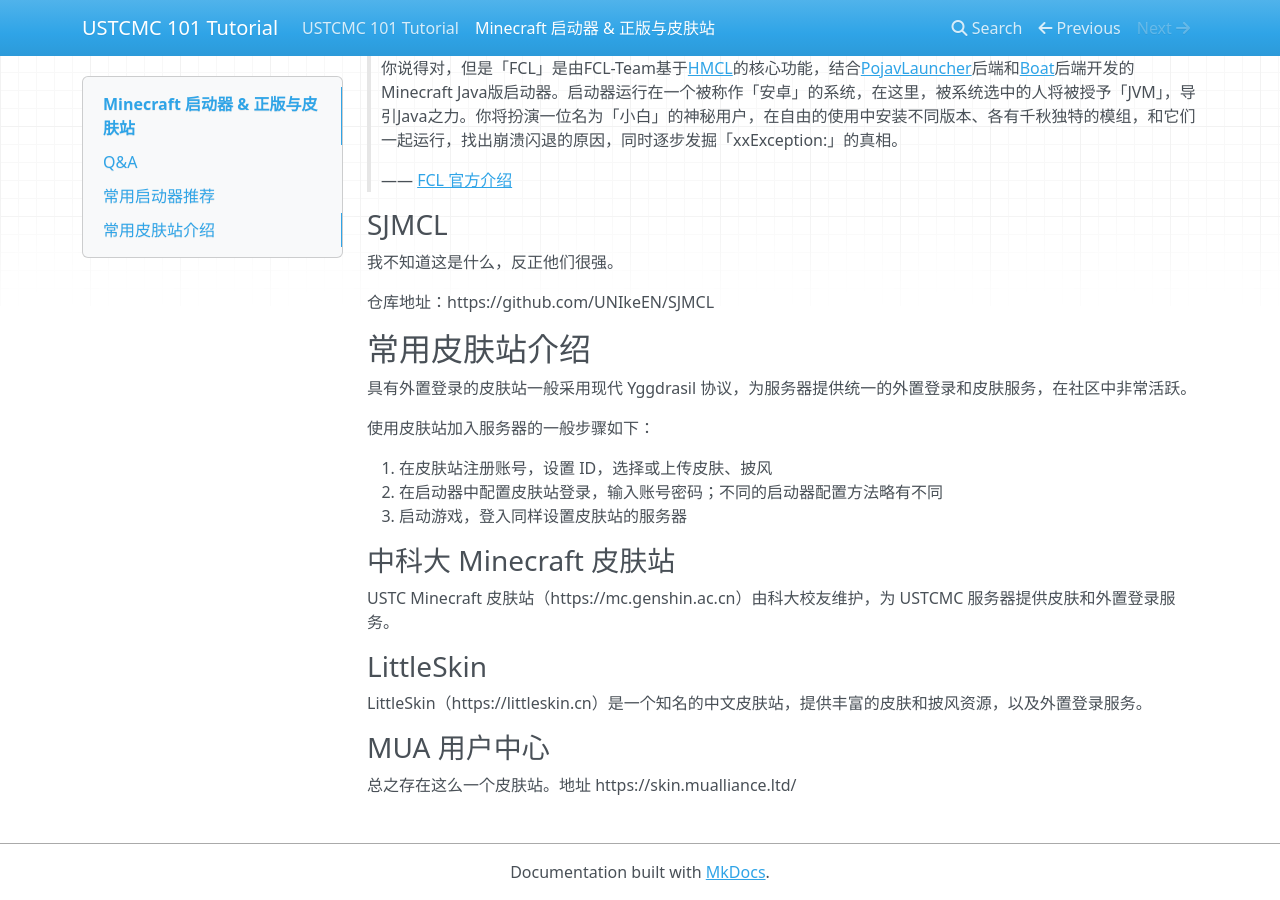
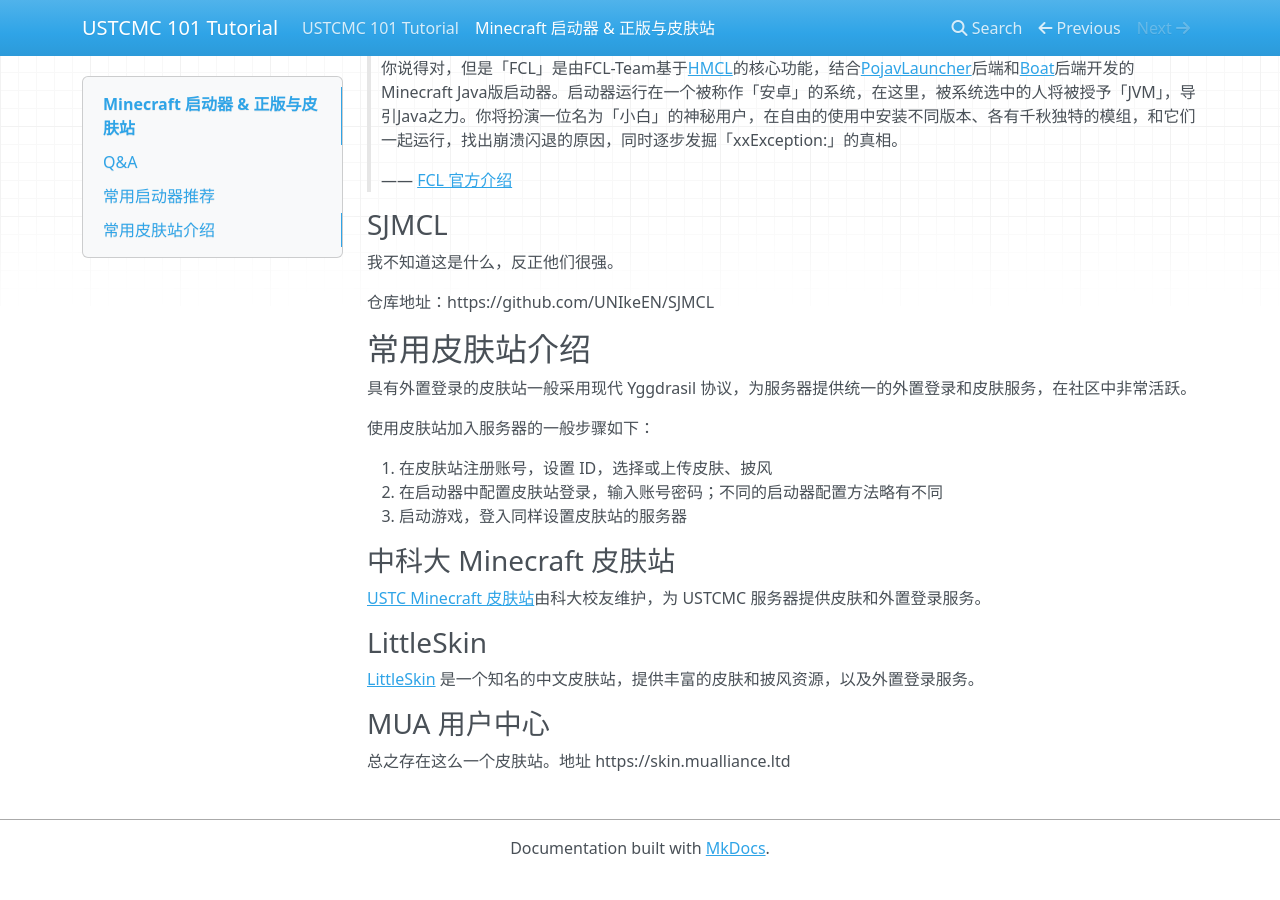
Before and after one commit to Miaoning-exe/USTCMC_mc101, an MkDocs documentation site: the page built from docs/launchers.md, in a window 1280 px wide and 900 px high, scrolled down 1160 px. Built offline with MkDocs 1.6.1, drawn with Linux system fonts in a browser that asks for light colours; nearby versions of some CDN libraries; after the commit the page ends 2036 px from its top, so only the background shows below that; some of the changed lines change nothing that is shown.

Commit message:
fix: links in skin server intro

```diff
--- a/docs/launchers.md
+++ b/docs/launchers.md
@@ -74,16 +74,16 @@
 
 ### 中科大 Minecraft 皮肤站
 
-USTC Minecraft 皮肤站（https://mc.genshin.ac.cn）由科大校友维护，为 USTCMC 服务器提供皮肤和外置登录服务。
+[USTC Minecraft 皮肤站](https://mc.genshin.ac.cn)由科大校友维护，为 USTCMC 服务器提供皮肤和外置登录服务。
 
 <!-- 图片样例 -->
 
 ### LittleSkin
 
-LittleSkin（https://littleskin.cn）是一个知名的中文皮肤站，提供丰富的皮肤和披风资源，以及外置登录服务。
+[LittleSkin](https://littleskin.cn) 是一个知名的中文皮肤站，提供丰富的皮肤和披风资源，以及外置登录服务。
 
 <!-- 图片样例 -->
 
 ### MUA 用户中心
 
-总之存在这么一个皮肤站。地址 https://skin.mualliance.ltd/
+总之存在这么一个皮肤站。地址 https://skin.mualliance.ltd
```
